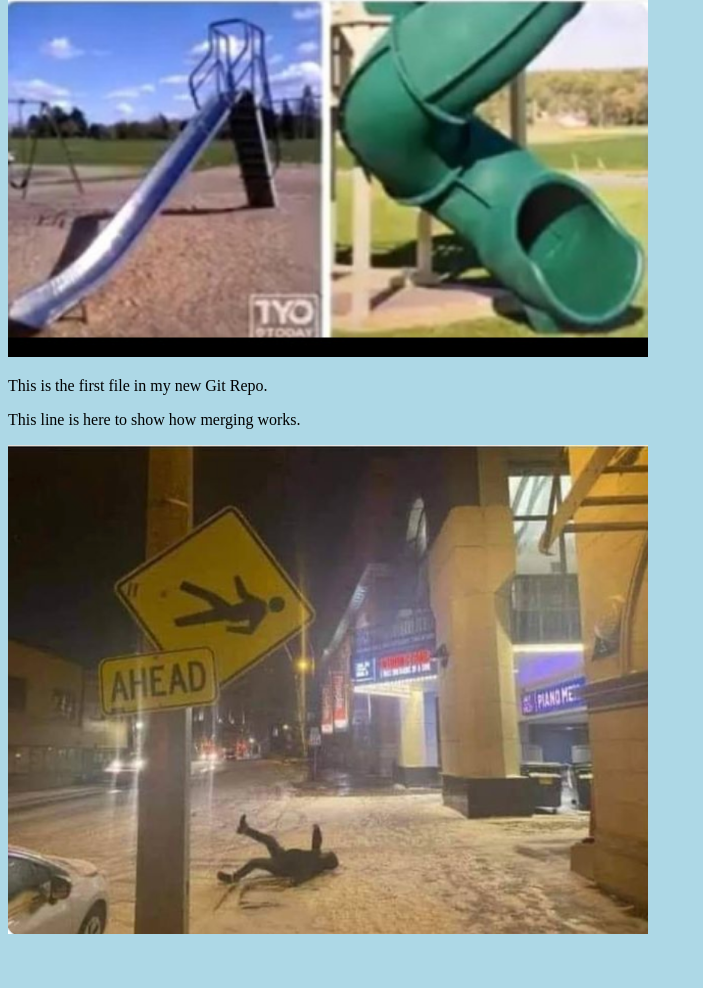
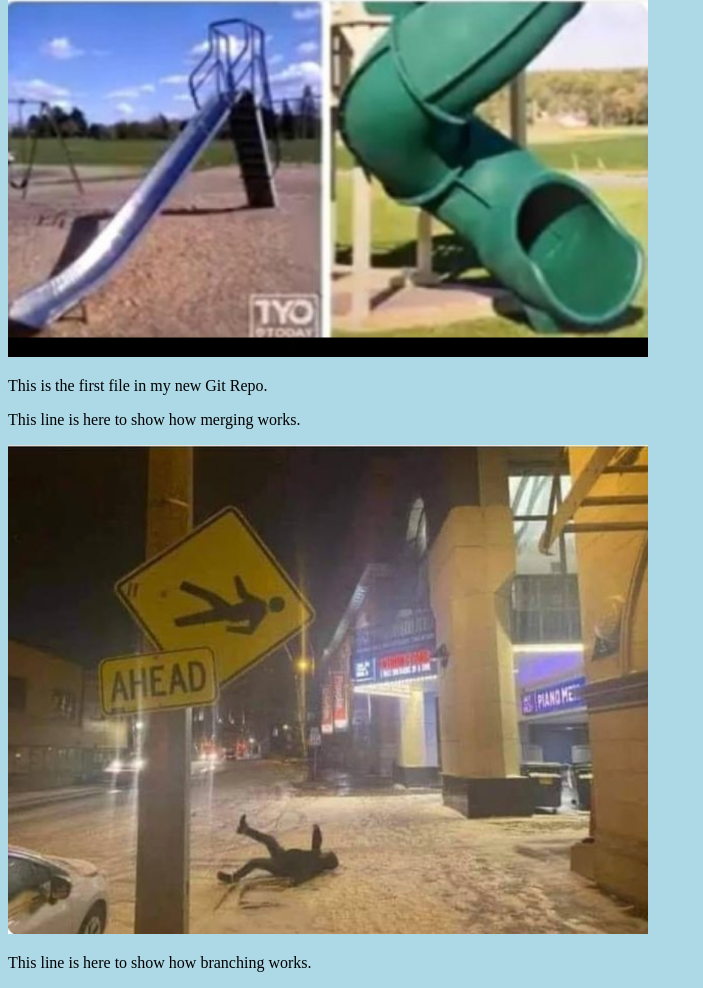
Before and after one commit to leonltran/leonltran.github.io, a plain HTML site: page index.html in a window 1280 px wide. Shown: the part 262-1250 px from the top of the page, without its empty margins (0-703 px from the left). Before the commit the page ends 1208 px from the top, so only its background shows below. Drawn offline with Linux system fonts and the light colour scheme.

Commit message:
Update index.html
added new line to index.html

```diff
--- a/index.html
+++ b/index.html
@@ -11,6 +11,7 @@
 <p>This is the first file in my new Git Repo.</p>
 <p>This line is here to show how merging works.</p>
 <div><img src="img_hello_git.png" alt="Hello Git" style="width:100%;max-width:640px"></div>
+<p>This line is here to show how branching works.</p>
 
 </body>
 </html>
```
